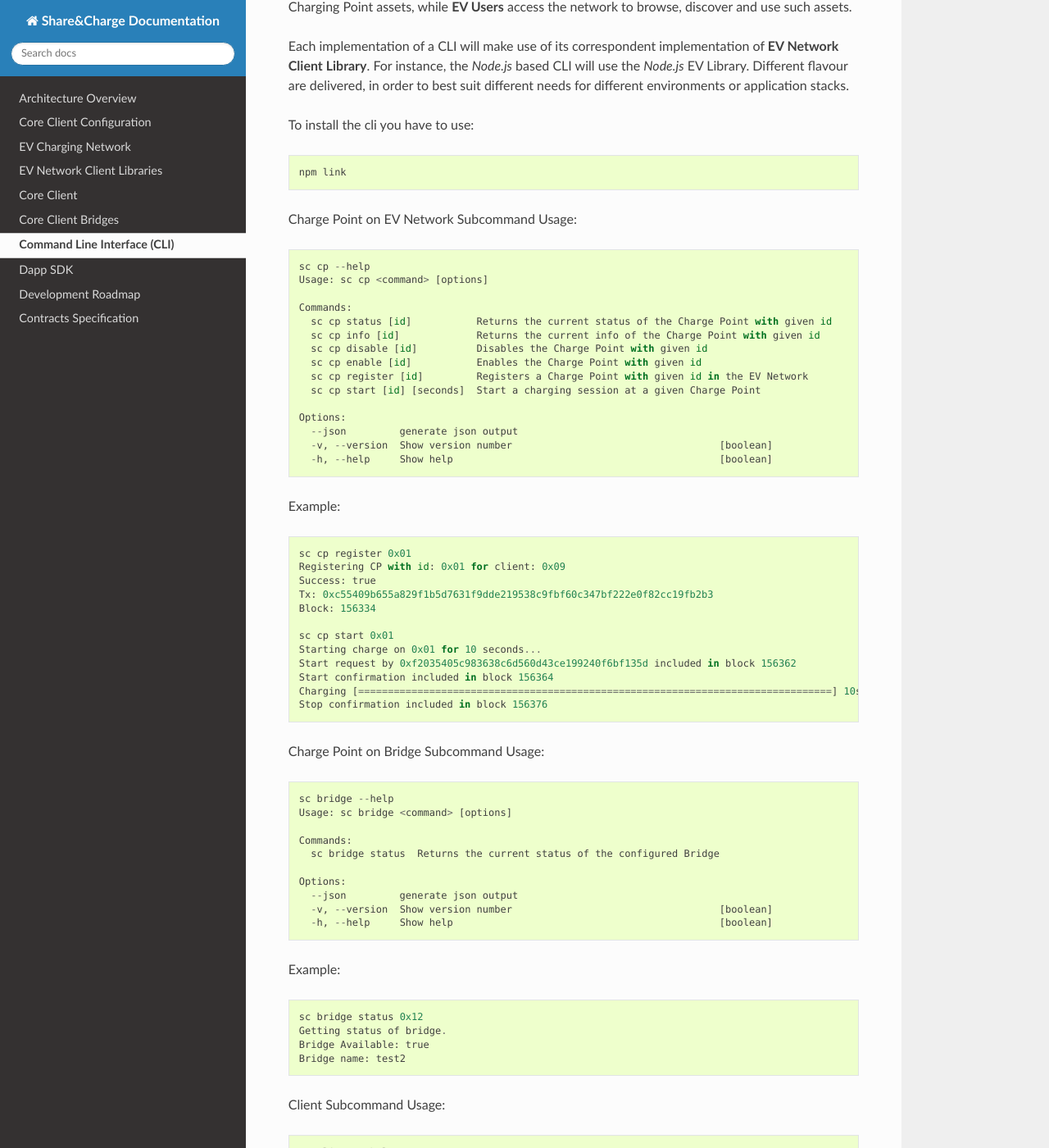
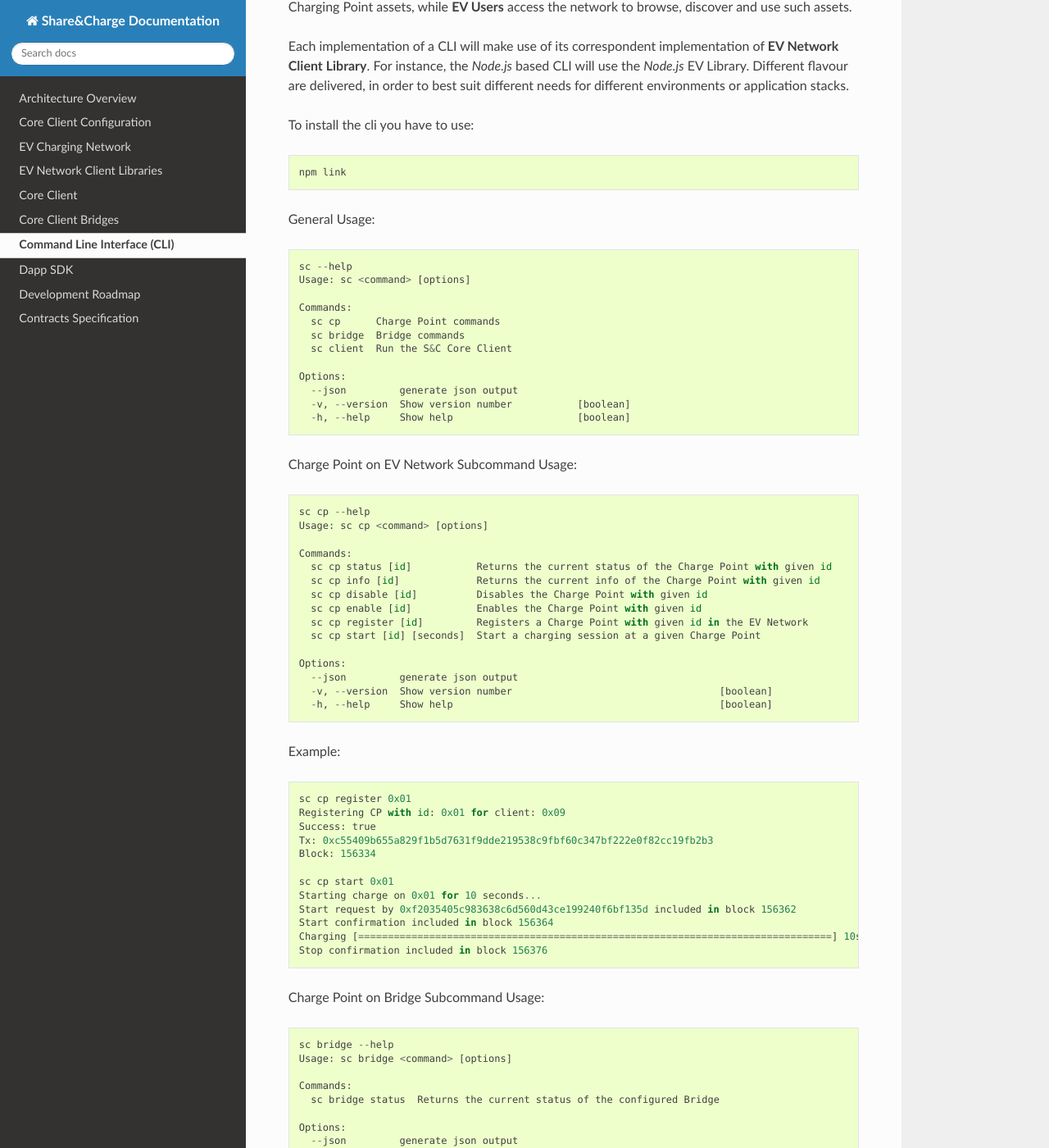
Before and after one commit to shareandcharge/sharecharge-documentation, a Sphinx documentation site: the page built from docs/cli/index.rst, in a window 1280 px wide and 1400 px high, scrolled down 259 px. Shown: the whole window at 82% size. Built offline with Sphinx 7.4.7 and the Read the Docs theme 2.0.0, drawn with Linux system fonts in a browser that asks for light colours; some of the changed text lies outside the part shown.

Commit message:
added general cli help

```diff
--- a/docs/cli/index.rst
+++ b/docs/cli/index.rst
@@ -11,6 +11,21 @@ Each implementation of a CLI will make use of its correspondent implementation o
 To install the cli you have to use::
 
     npm link
+
+General Usage::
+
+    sc --help
+    Usage: sc <command> [options]
+
+    Commands:
+      sc cp      Charge Point commands
+      sc bridge  Bridge commands
+      sc client  Run the S&C Core Client
+
+    Options:
+      --json         generate json output
+      -v, --version  Show version number           [boolean]
+      -h, --help     Show help                     [boolean]
 
 Charge Point on EV Network Subcommand Usage::
 
@@ -74,18 +89,14 @@ Client Subcommand Usage::
     Options:
       --json             generate json output
       --config           Path to plaintext config file
-      --id               The client ID used to filter EV charge requests    [string]
-      --pass             The password of the user's Ethereum address for confirming
-                         charge sessions                      [string] [default: ""]
-      --bridge           Path to the bridge which the Core Client should connect to
-                                                                            [string]
-      --connectors       Path to the connector data if registration of connectors
-                         required                                           [string]
-      --test             Use a mock S&C EV ChargingStation contract        [boolean]
-      --status-interval  Specify interval between connector status updates from
-                         bridge                            [number] [default: 30000]
-      -v, --version      Show version number                               [boolean]
-      -h, --help         Show help                                         [boolean]
+      --id               The client ID used to filter EV charge requests                            [string]
+      --pass             The password of the user's Ethereum address for confirming charge sessions [string] [default: ""]
+      --bridge           Path to the bridge which the Core Client should connect to                 [string]
+      --connectors       Path to the connector data if registration of connectors required          [string]
+      --test             Use a mock S&C EV ChargingStation contract                                 [boolean]
+      --status-interval  Specify interval between connector status updates from bridge              [number] [default: 30000]
+      -v, --version      Show version number                                                        [boolean]
+      -h, --help         Show help                                                                  [boolean]
 
 Example::
 
```
